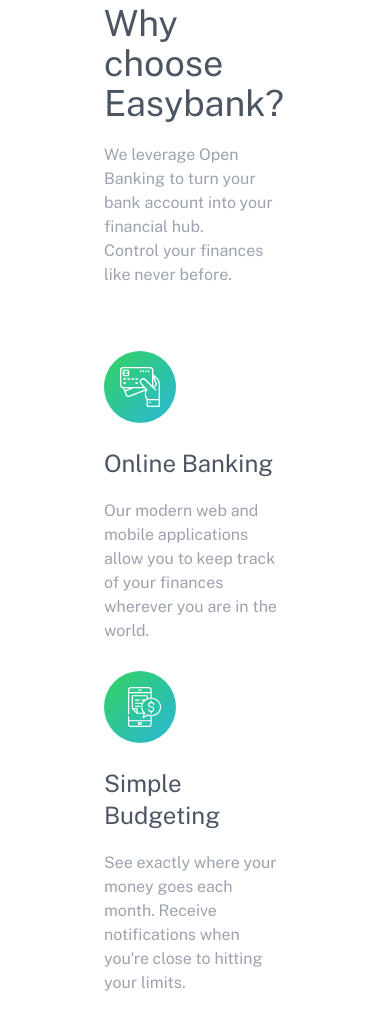
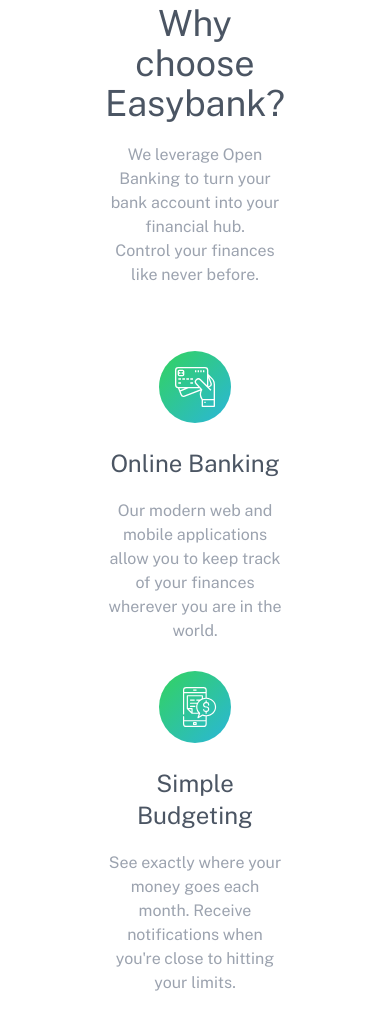
Before and after one commit to devacunetixtech/acunetixeasybank3bridge, a plain HTML site: page index.html in a window 390 px wide. Shown: the part 636-1656 px from the top of the page. Drawn offline with nearby package versions, Linux system fonts and the light colour scheme.

Commit message:
update margins

```diff
--- a/index.html
+++ b/index.html
@@ -68,39 +68,40 @@
   <!-- Features Section -->
   <section class="py-16 bg-white mx-10">
     <div class="container mx-auto px-6 pt-5 pb-6">
-      <div class="mb-12 mx-10">
+      <div class="mb-12 mx-10 text-center md:text-left">
         <p class="text-4xl text-gray-600 mb-5">Why choose Easybank?</p>
         <p class="text-gray-400">We leverage Open Banking to turn your bank account into your financial hub.</p>
         <p class="text-gray-400 pb-4">Control your finances like never before.</p>
       </div>
-      <div class="grid grid-cols-1 md:grid-cols-2 lg:grid-cols-4 gap-7 mx-10">
+      <div class="grid grid-cols-1 md:grid-cols-2 lg:grid-cols-4 gap-7 mx-10 text-center md:text-left">
         <!-- Feature 1 -->
         <div class="">
-          <img src="./images/icon-online.svg" alt="Icon" class="mb-6">
+          <img src="./images/icon-online.svg" alt="Icon" class="mb-6 mx-auto md:mx-0">
           <h3 class="text-2xl text-gray-600 mb-5">Online Banking</h3>
           <p class="text-gray-400">Our modern web and mobile applications allow you to keep track of your finances wherever you are in the world.</p>
         </div>
         <!-- Feature 2 -->
         <div class="">
-          <img src="images/icon-budgeting.svg" alt="Icon" class="mb-6">
+          <img src="images/icon-budgeting.svg" alt="Icon" class="mb-6 mx-auto md:mx-0">
           <h3 class="text-2xl text-gray-600 mb-5">Simple Budgeting</h3>
           <p class="text-gray-400">See exactly where your money goes each month. Receive notifications when you're close to hitting your limits.</p>
         </div>
         <!-- Feature 3 -->
         <div class="">
-          <img src="./images/icon-onboarding.svg" alt="Icon" class="mb-6">
+          <img src="./images/icon-onboarding.svg" alt="Icon" class="mb-6 mx-auto md:mx-0">
           <h3 class="text-2xl text-gray-600 mb-5">Fast Onboarding</h3>
           <p class="text-gray-400">We don't do branches. Open your account in minutes online and start taking control of your finances right away.</p>
         </div>
         <!-- Feature 4 -->
         <div class="">
-          <img src="./images/icon-api.svg" alt="Icon" class="mb-6">
+          <img src="./images/icon-api.svg" alt="Icon" class="mb-6 mx-auto md:mx-0">
           <h3 class="text-2xl text-gray-600 mb-5">Open API</h3>
           <p class="text-gray-400">Manage your savings, investments, pension, and much more from one account. Tracking your money has never been easier.</p>
         </div>
       </div>
     </div>
   </section>
+
 
   <!-- Articles Section -->
   <section class="bg-gray-100 py-10">
```
